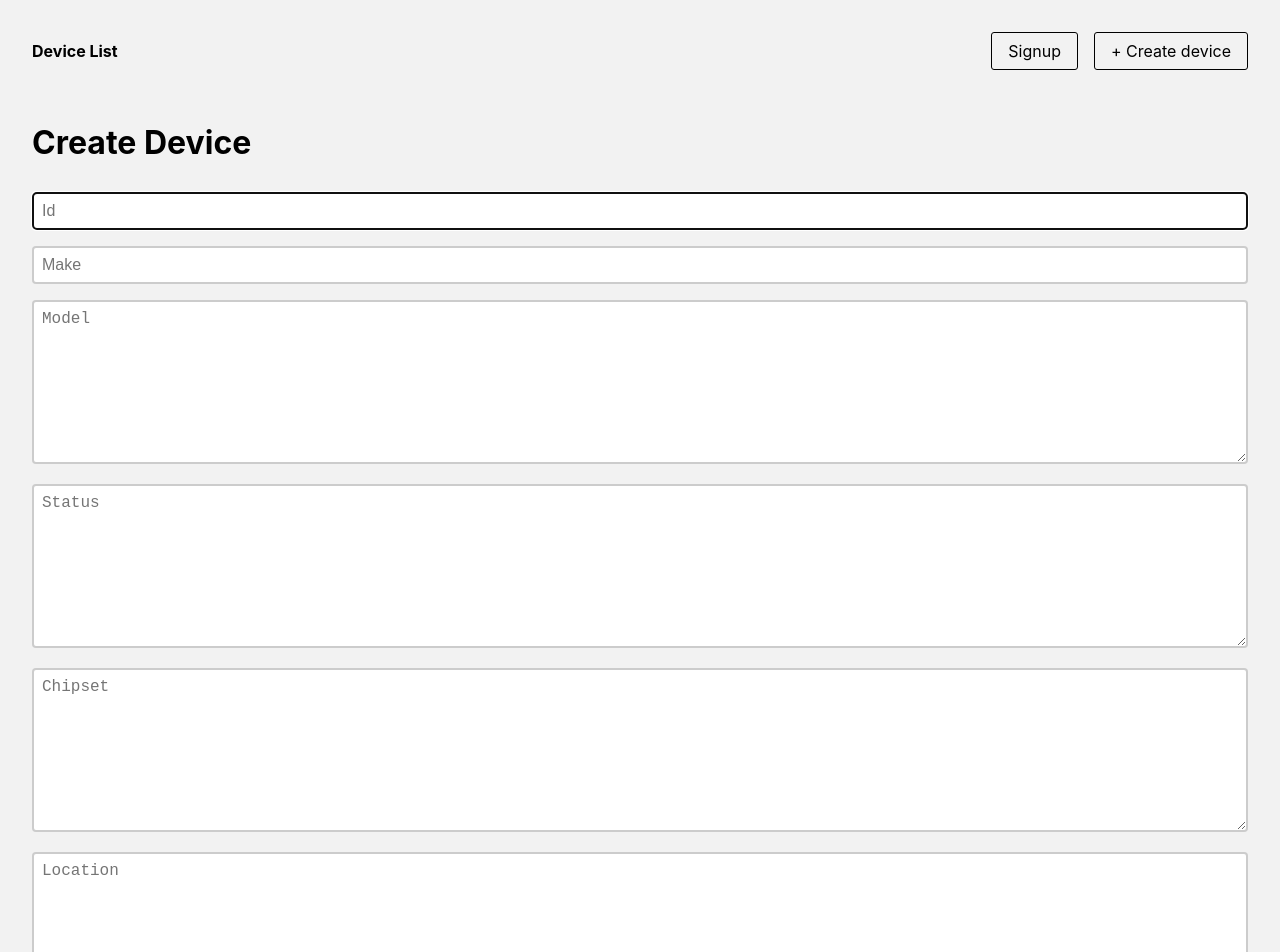
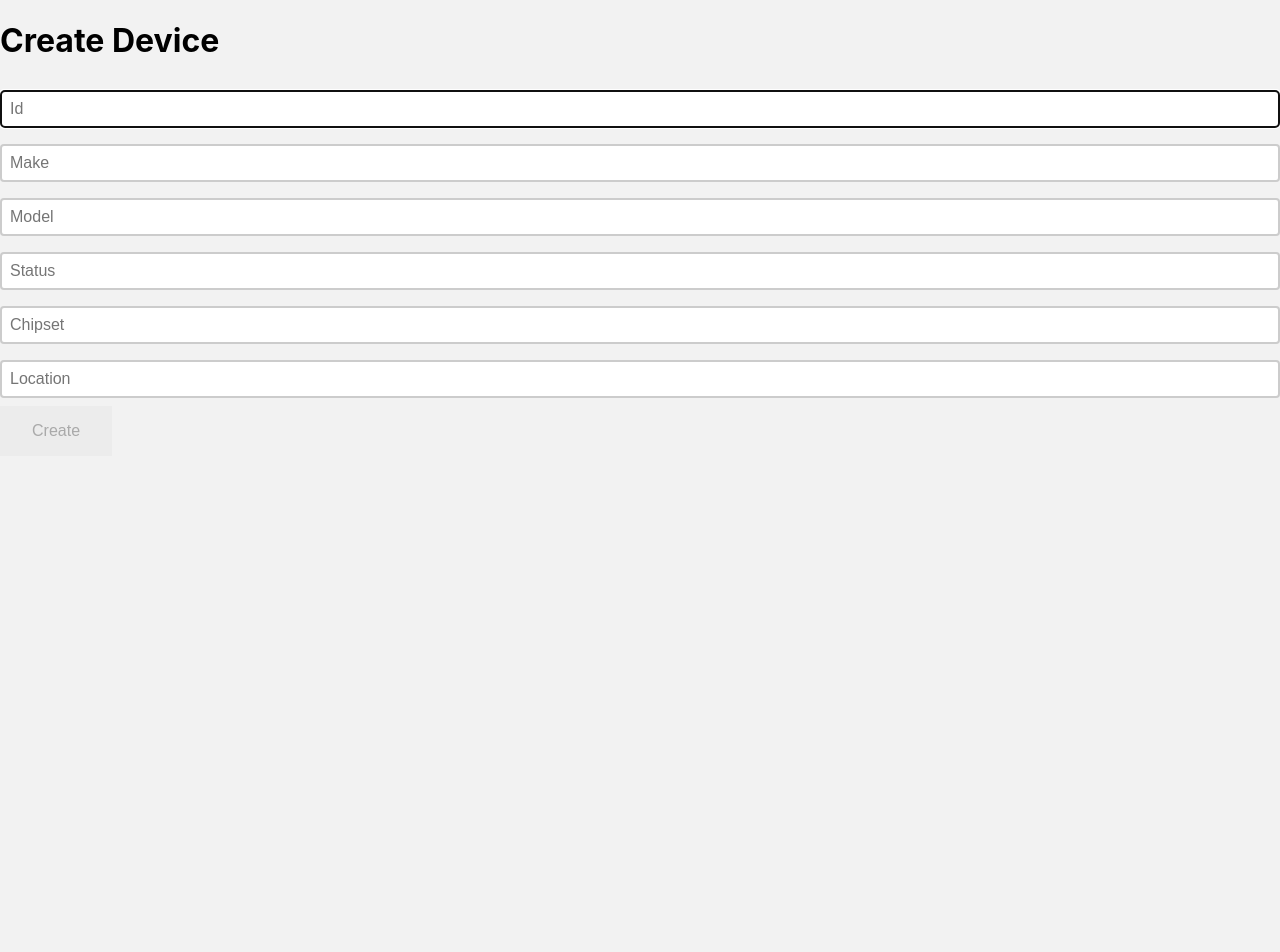
Before and after one commit to abby11a/university, a Next.js app in the folder test-app/: page /create in a window 1280 px wide. Shown: the top 952 px of the page. After the commit the page ends 800 px from the top, so only its background shows below. Built offline with nearby package versions, Linux system fonts and the light colour scheme.

Commit message:
Adding edit components and improving create

```diff
--- a/test-app/src/pages/create.tsx
+++ b/test-app/src/pages/create.tsx
@@ -1,29 +1,29 @@
-import React, { useState } from 'react'
-import Layout from '../components/Layout'
+import React from 'react'
 import Router from 'next/router'
-import styles from '@/styles/Draft.module.css'
+import Form from './form'
+import { DeviceProps } from '@/components/Device'
 
 /* Create a Device page - localhost:3000/create */
 
-const Draft: React.FC = () => {
-  const [id, setId] = useState('')
-  // const [updatedAt, setUpdatedAt] = useState(Date.now())
-  const [make, setMake] = useState('')
-  const [model, setModel] = useState('')
-  const [chipset, setChipset] = useState('')
-  const [status, setStatus] = useState('')
-  const [availability, setAvailability] = useState(false)
-  const [location, setLocation] = useState('')
+const emptyValues: DeviceProps = {
+  id: '',
+  updatedAt: undefined,
+  make: '',
+  model: '',
+  chipset: undefined,
+  status: '',
+  availability: undefined,
+  location: '',
+  farm: undefined
+}
 
-  // refresh, fetch new data and navigate to '/'
-  const submitData = async (e: React.SyntheticEvent) => {
-    e.preventDefault()
+const Create = () => {
+  const submitData = async (device: DeviceProps) => {
     try {
-      const body = { id, make, model, chipset, status, availability, location }
       await fetch(`/api/device`, {
         method: 'POST',
         headers: { 'Content-Type': 'application/json' },
-        body: JSON.stringify(body),
+        body: JSON.stringify(device),
       })
       await Router.push('/')
     } catch (error) {
@@ -32,60 +32,8 @@ const Draft: React.FC = () => {
   }
 
   return (
-    <Layout>
-      <div>
-        <form onSubmit={submitData}>
-          <h1>Create Device</h1>
-          <input
-            autoFocus
-            onChange={(e) => setId(e.target.value)}
-            placeholder="Id"
-            type="text"
-            value={id}
-          />
-          <input
-            onChange={(e) => setMake(e.target.value)}
-            placeholder="Make"
-            type="text"
-            value={make}
-          />
-          <textarea
-            cols={50}
-            onChange={(e) => setModel(e.target.value)}
-            placeholder="Model"
-            rows={8}
-            value={model}
-          />
-          <textarea
-            onChange={(e) => setStatus(e.target.value)}
-            placeholder="Status"
-            rows={8}
-            value={status}
-          />
-          <textarea
-            onChange={(e) => setChipset(e.target.value)}
-            placeholder="Chipset"
-            rows={8}
-            value={chipset}
-          />
-          <textarea
-            onChange={(e) => setLocation(e.target.value)}
-            placeholder="Location"
-            rows={8}
-            value={location}
-          />
-          <input
-            disabled={!id || !make || !model || !status}
-            type="submit"
-            value="Create"
-          />
-          <a className={styles.black} href="#" onClick={() => Router.push('/')}>
-            or Cancel
-          </a>
-        </form>
-      </div>
-    </Layout>
+    <Form onSubmit={submitData} deviceValues={emptyValues} />
   )
 }
 
-export default Draft
+export default Create
--- /dev/null
+++ b/test-app/src/pages/form.tsx
@@ -0,0 +1,77 @@
+import React from "react";
+import { DeviceProps } from "@/components/Device";
+
+interface Props {
+    deviceValues: DeviceProps;
+    onSubmit: (values: DeviceProps) => void;
+}
+
+const Form: React.FC<Props> = ({ deviceValues, onSubmit }) => {
+    const [device, setDevice] = React.useState<DeviceProps>(deviceValues);
+
+    const handleSubmit = (event: React.FormEvent<HTMLFormElement>) => {
+        event.preventDefault();
+        onSubmit(device);
+    };
+
+    const handleChange = (event: React.ChangeEvent<HTMLInputElement>) => {
+        const { name, value } = event.target;
+        setDevice({ ...device, [name]: value });
+    };
+
+    return (
+        <form onSubmit={handleSubmit}>
+          <h1>Create Device</h1>
+          <input
+            name="id"
+            autoFocus
+            onChange={(e) => handleChange(e)}
+            placeholder="Id"
+            type="text"
+            value={device.id}
+          />
+          <input
+            name="make"
+            onChange={(e) => handleChange(e)}
+            placeholder="Make"
+            type="text"
+            value={device.make}
+          />
+          <input
+            name="model"
+            onChange={(e) => handleChange(e)}
+            placeholder="Model"
+            type="text"
+            value={device.model}
+          />
+          <input
+            name="status"
+            onChange={(e) => handleChange(e)}
+            placeholder="Status"
+            type="text"
+            value={device.status}
+          />
+          <input
+            name="chipset"
+            onChange={(e) => handleChange(e)}
+            placeholder="Chipset"
+            type="text"
+            value={device.chipset}
+          />
+          <input
+            name="location"
+            onChange={(e) => setDevice({ ...device, location: e.target.value })}
+            placeholder="Location"
+            type="text"
+            value={device.location}
+          />
+          <input
+            disabled={!device.id || !device.make || !device.model || !device.status}
+            type="submit"
+            value="Create"
+          />
+        </form>
+    );
+};
+
+export default Form;
```
Also changed, not shown: test-app/prisma/seed.ts (deleted, +0 -70 lines), test-app/src/components/DeviceHeader.tsx (added, +16 -0 lines), test-app/src/pages/index.tsx (+6 -23 lines), test-app/src/pages/single-device/[id].tsx (+36 -20 lines), 1 other file (tests, documents, lock files or other folders).
